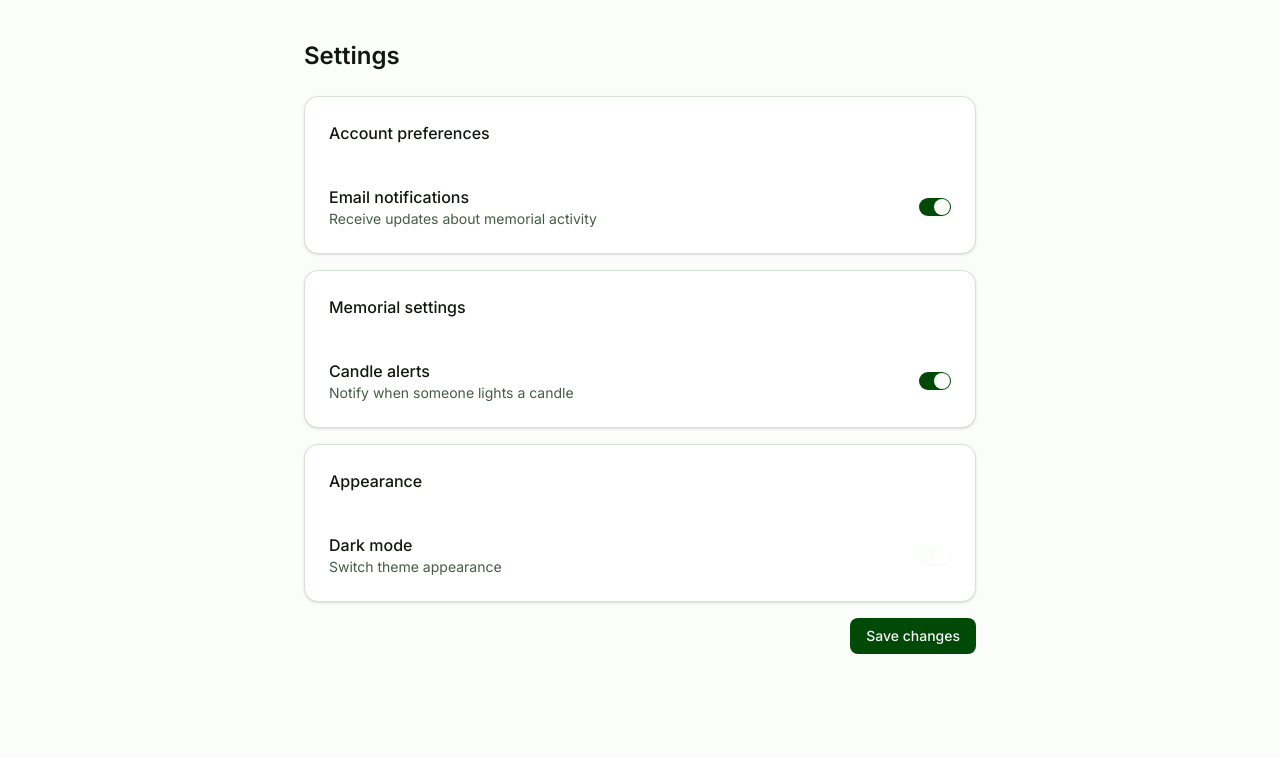
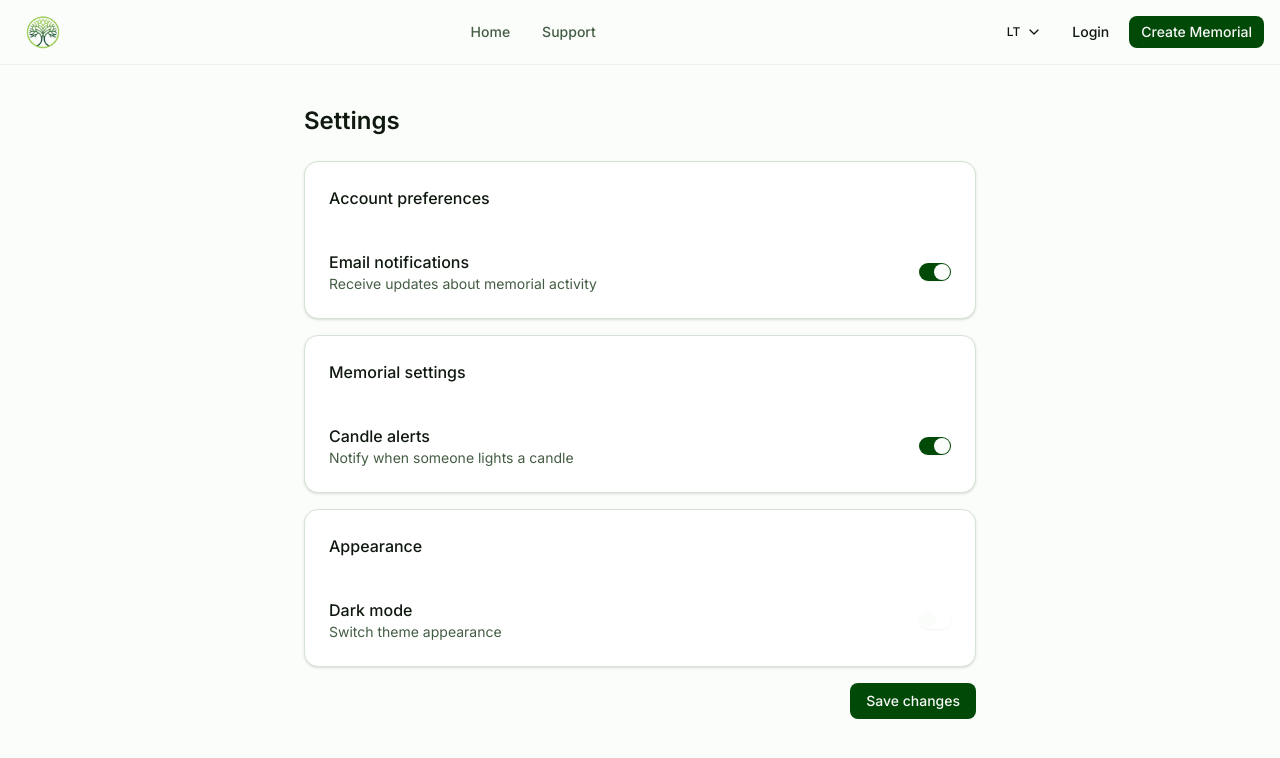
Before and after one commit to Myjota/Eternal-Garden, a Next.js app: page /settings in a window 1280 px wide. Shown: the top 758 px of the page. Built offline with nearby package versions, Linux system fonts and the light colour scheme; a web font is replaced by a local one.

Commit message:
Update page.tsx

```diff
--- a/app/settings/page.tsx
+++ b/app/settings/page.tsx
@@ -4,6 +4,7 @@ import { useState } from 'react'
 import { Card } from '@/components/ui/card'
 import { Button } from '@/components/ui/button'
 import { Switch } from '@/components/ui/switch'
+import { Header } from '@/components/layout/header'
 
 export default function SettingsPage() {
   const [emailNotifications, setEmailNotifications] = useState(true)
@@ -11,6 +12,11 @@ export default function SettingsPage() {
   const [darkMode, setDarkMode] = useState(false)
 
   return (
+    <>
+      {/* HEADER */}
+      <Header />
+
+      {/* PAGE */}
       <div className="container mx-auto py-10 max-w-2xl">
 
         <h1 className="text-2xl font-semibold mb-6">
@@ -94,7 +100,7 @@ export default function SettingsPage() {
 
           </Card>
 
-        {/* SAVE (fake) */}
+          {/* SAVE */}
           <div className="flex justify-end">
             <Button onClick={() => alert('Settings saved (mock)')}>
               Save changes
@@ -104,5 +110,6 @@ export default function SettingsPage() {
         </div>
 
       </div>
+    </>
   )
 }
```
Lines whose indentation alone changed are shown as unchanged.
